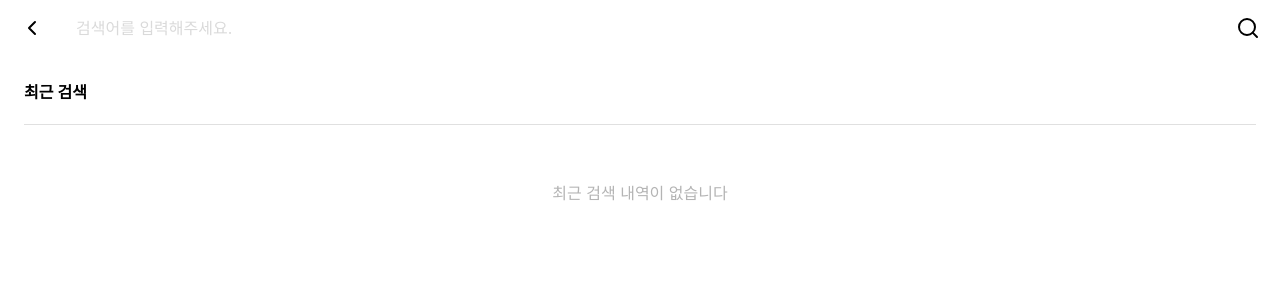
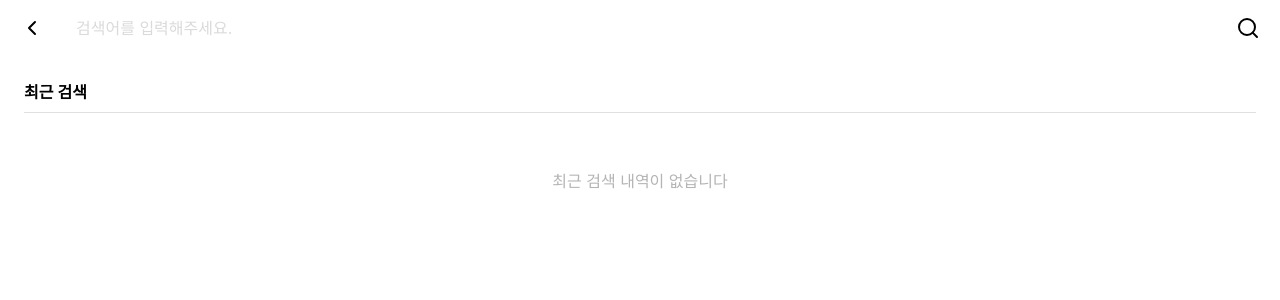
Before and after one commit to nguswjd/PetCare_client, a React (Vite) app: page /search in a window 1280 px wide. Shown: the top 300 px of the page. Built offline with nearby package versions, Linux system fonts and the light colour scheme.

Commit message:
style: 최근 검색 하단 보더 스타일 수정

```diff
--- a/src/pages/search.tsx
+++ b/src/pages/search.tsx
@@ -172,7 +172,7 @@ function Search() {
       <main className="flex-1 overflow-y-auto">
         {!hasSearched ? (
           <div className="p-6 flex flex-col gap-6">
-            <div className="flex items-center justify-between pb-5 border-b border-gray-3">
+            <div className="flex items-center justify-between pb-2 border-b border-gray-3">
               <h2 className="text-base font-semibold">최근 검색</h2>
               {recentSearches.length > 0 && (
                 <button
```
